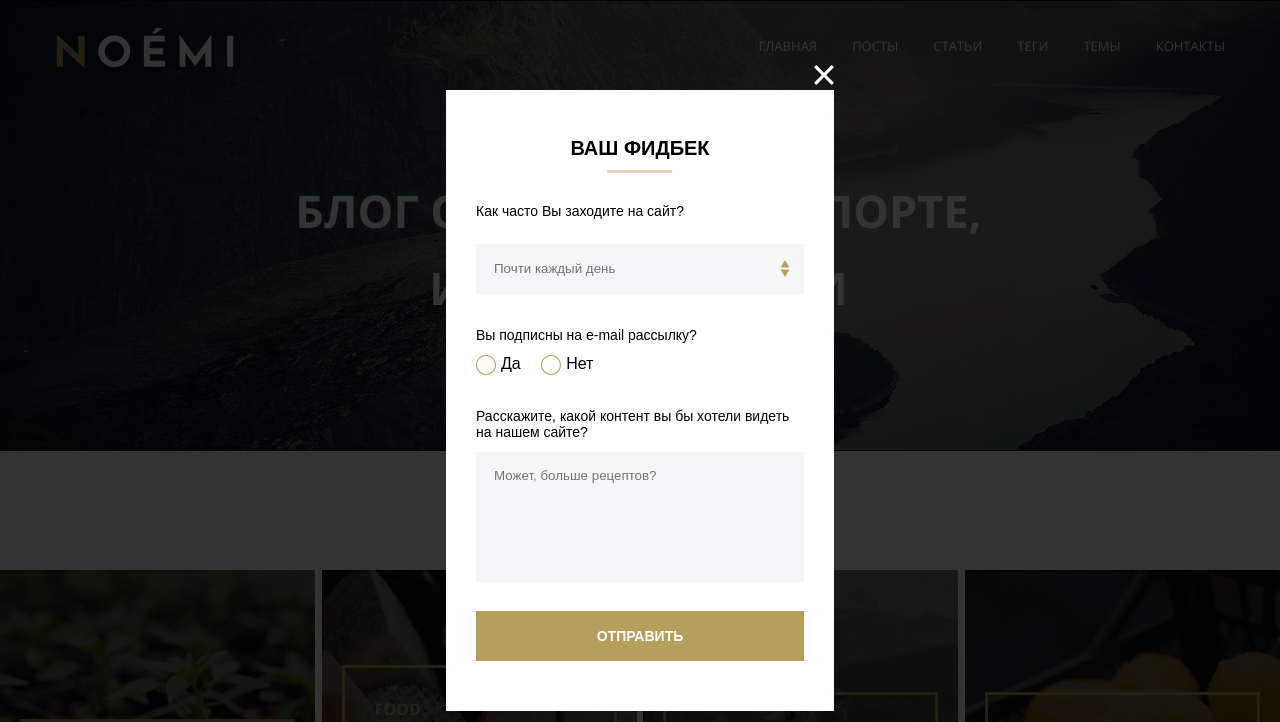
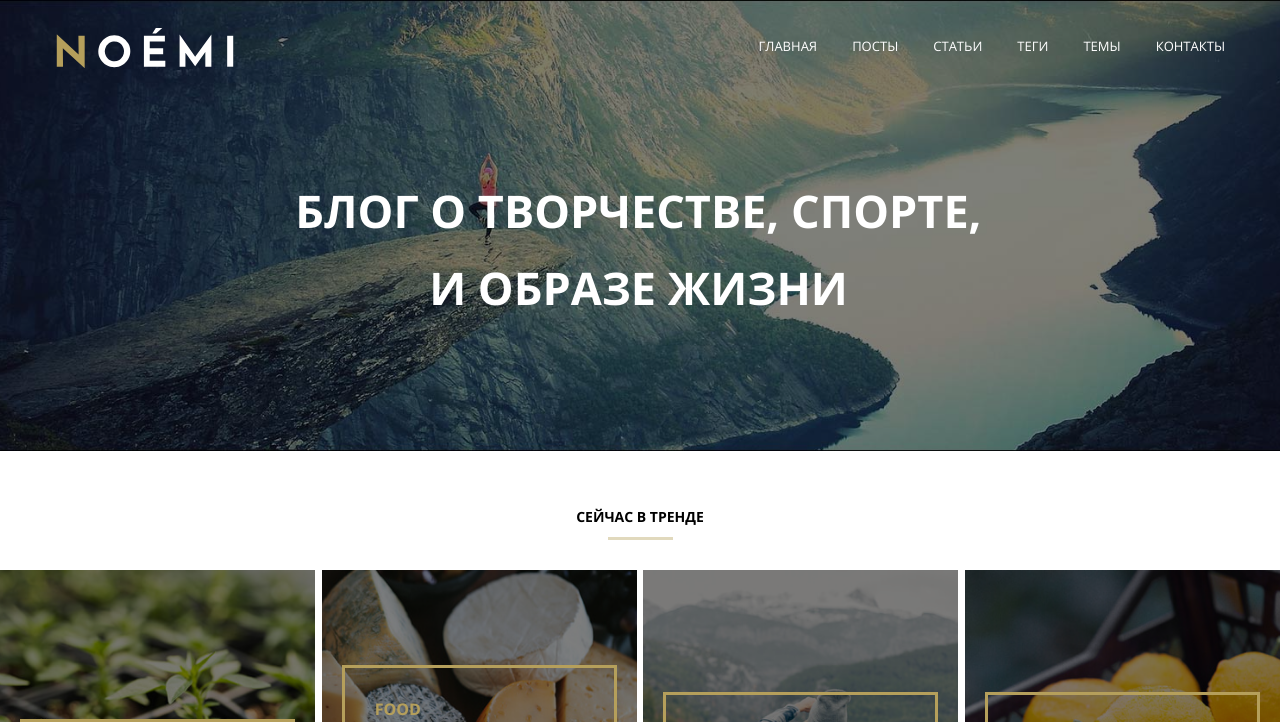
Before and after one commit to Narelax/Mq-diploma, a plain HTML site: page index.html in a window 1280 px wide. Shown: the top 722 px of the page. Drawn offline with Linux system fonts and the light colour scheme; files whose address does not match are found by name.

Commit message:
fix popup

```diff
--- a/css/popup.css
+++ b/css/popup.css
@@ -10,16 +10,16 @@
   top: 0;
   left: 0;
   background: rgba(0, 0, 0, 0.8);
-  /*opacity: 0;
-  visibility: hidden;*/
+  opacity: 0;
+  visibility: hidden;
 }
 
 .popup-icon {
   position: absolute;
-  top: -25px;
+  top: -4vh;
   right: 0;
-  width: 20px;
-  height: 20px;
+  width: 25px;
+  height: 25px;
   background-image: url("../svg/form-x.svg");
   background-repeat: no-repeat;
   background-position: center right;
@@ -99,9 +99,9 @@
 
 .textarea {
   max-width: 100%;
-  max-height: 130px;
+  max-height: 100px;
   width: 100%;
-  height: 130px;
+  height: 100px;
   padding-top: 16px;
   padding-right: 18px;
   padding-left: 18px;
```
